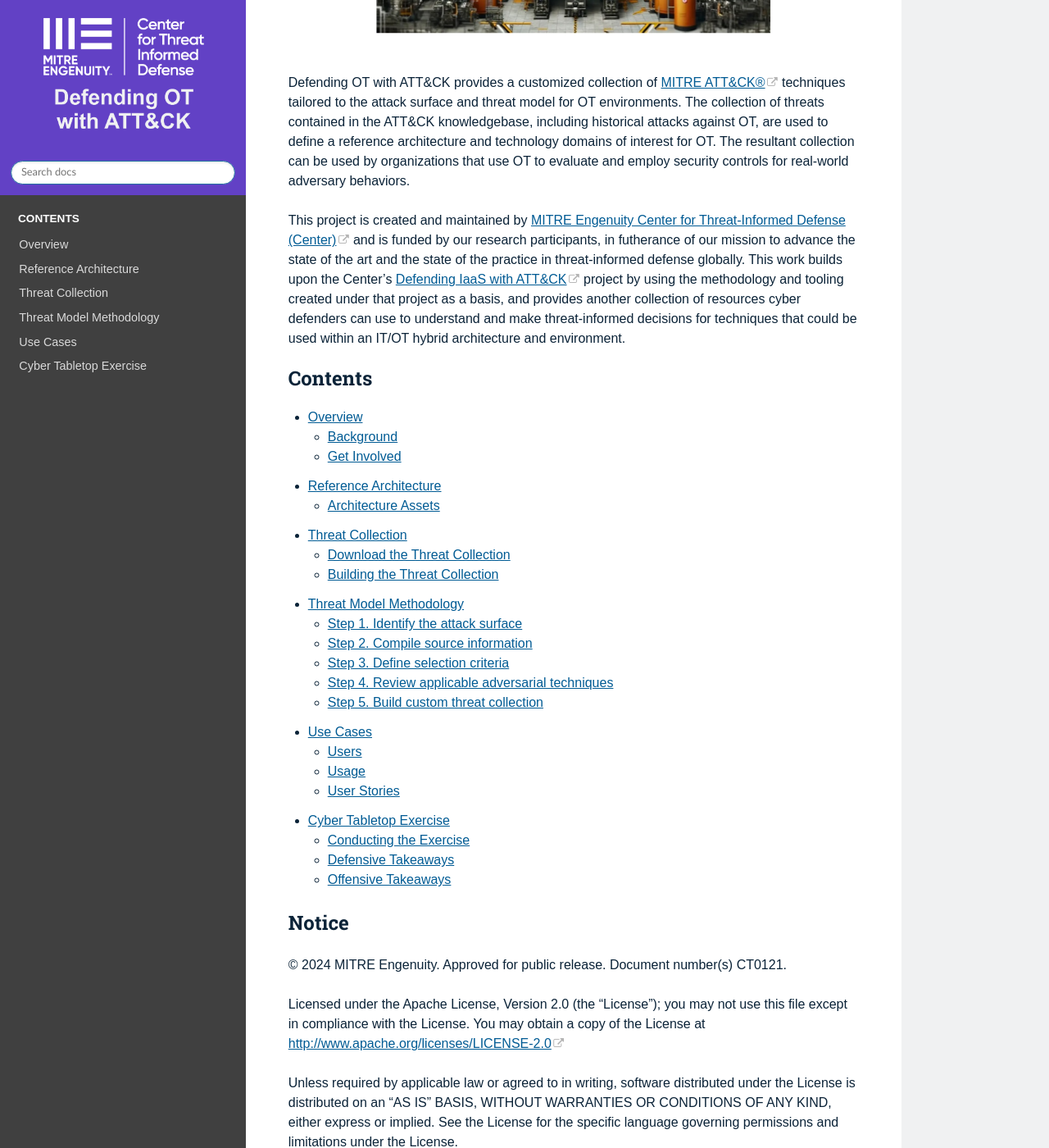
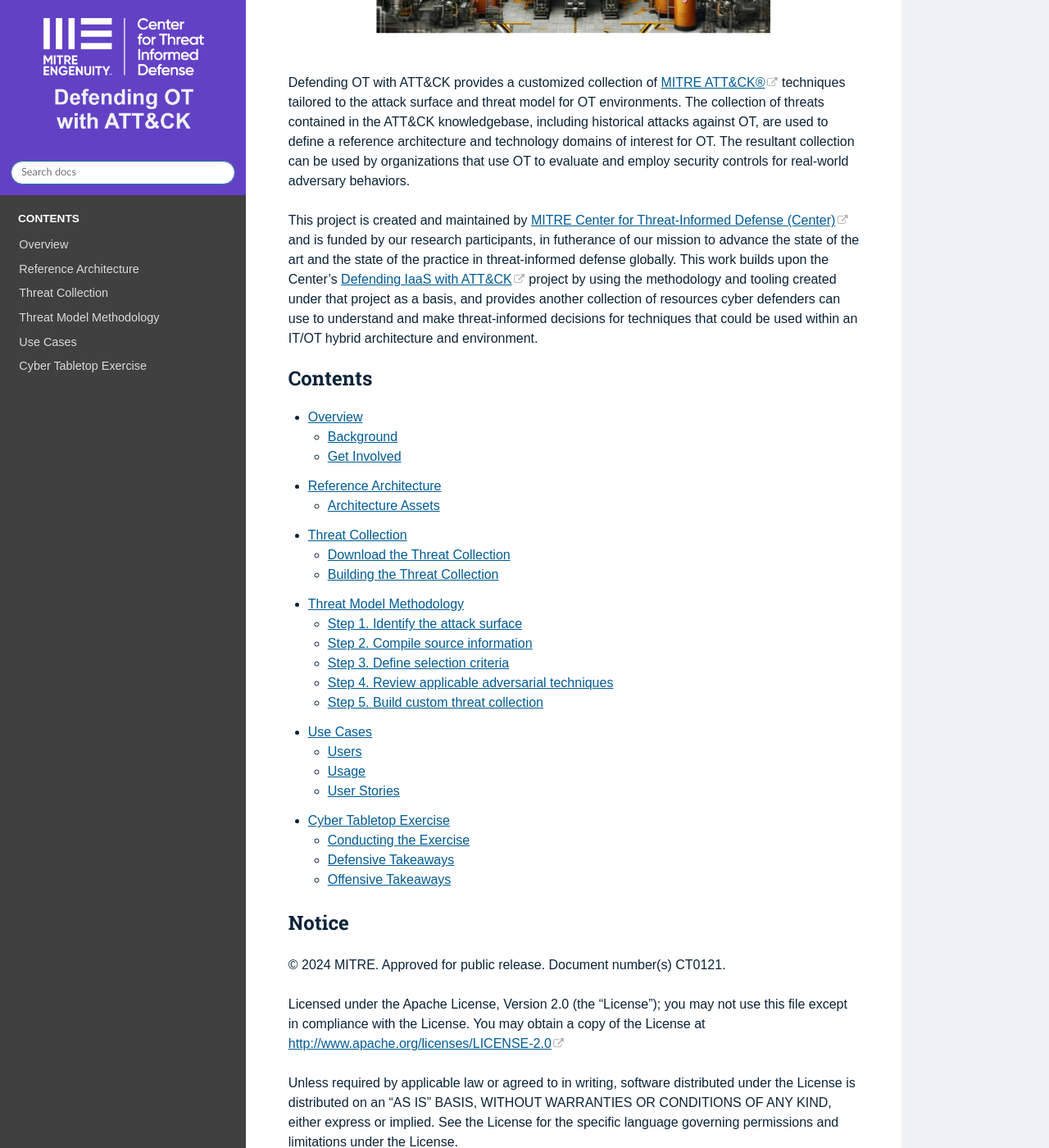
Before and after one commit to center-for-threat-informed-defense/defending-ot-with-attack, a Sphinx documentation site: the page built from docs/index.rst, in a window 1280 px wide and 1400 px high, scrolled down 637 px. Shown: the whole window at 82% size. Built offline with Sphinx 7.4.7 and the Read the Docs theme 3.1.0, drawn with Linux system fonts in a browser that asks for light colours.

Commit message:
Replace all references that has Engenuity with MITRE message.

```diff
--- a/docs/collection.rst
+++ b/docs/collection.rst
@@ -47,7 +47,7 @@ Building the Threat Collection
 
 Defending OT with ATT&CK builds upon prior work developed by the Center, including
 `Defending IaaS with ATT&CK
-<https://mitre-engenuity.org/cybersecurity/center-for-threat-informed-defense/our-work/defending-iaas-with-attack/>`__
+<https://mitre.org/cybersecurity/center-for-threat-informed-defense/our-work/defending-iaas-with-attack/>`__
 and `ATT&CK Workbench
 <https://github.com/center-for-threat-informed-defense/attack-workbench-frontend/blob/master/README.md>`_.
 
--- a/docs/index.rst
+++ b/docs/index.rst
@@ -15,12 +15,12 @@ technology domains of interest for OT. The resultant collection can be used by
 organizations that use OT to evaluate and employ security controls for real-world
 adversary behaviors.
 
-This project is created and maintained by `MITRE Engenuity Center for Threat-Informed
-Defense (Center) <https://ctid.mitre-engenuity.org/>`_ and is funded by our research
+This project is created and maintained by `MITRE Center for Threat-Informed
+Defense (Center) <https://ctid.mitre.org/>`_ and is funded by our research
 participants, in futherance of our mission to advance the state of the art and the state
 of the practice in threat-informed defense globally. This work builds upon the Center's
 `Defending IaaS with ATT&CK
-<https://mitre-engenuity.org/cybersecurity/center-for-threat-informed-defense/our-work/defending-iaas-with-attack/>`_
+<https://mitre.org/cybersecurity/center-for-threat-informed-defense/our-work/defending-iaas-with-attack/>`_
 project by using the methodology and tooling created under that project as a basis, and
 provides another collection of resources cyber defenders can use to understand and make
 threat-informed decisions for techniques that could be used within an IT/OT hybrid
@@ -40,7 +40,7 @@ architecture and environment.
 Notice
 ------
 
-© 2024 MITRE Engenuity. Approved for public release. Document number(s) |prs_numbers|.
+© 2024 MITRE. Approved for public release. Document number(s) |prs_numbers|.
 
 Licensed under the Apache License, Version 2.0 (the "License"); you may not use this
 file except in compliance with the License. You may obtain a copy of the License at
--- a/pyproject.toml
+++ b/pyproject.toml
@@ -5,6 +5,7 @@ description = ""
 authors = ["Your Name <you@example.com>"]
 license = "Apache License"
 readme = "README.md"
+package-mode = false
 
 [tool.poetry.dependencies]
 python = "^3.10"
```
Also changed, not shown: README.md (+2 -2 lines).
